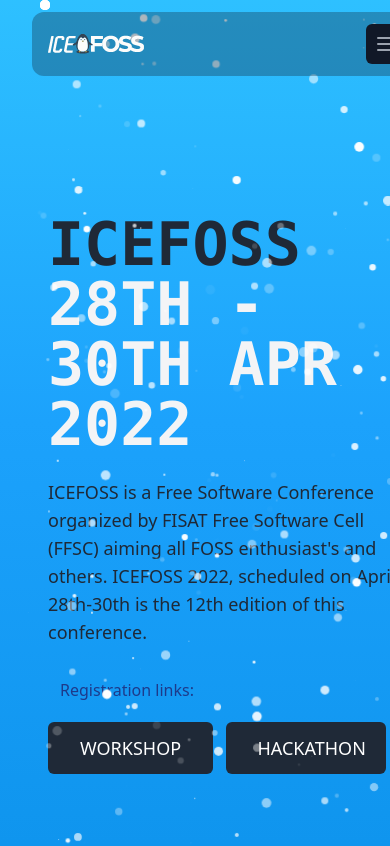
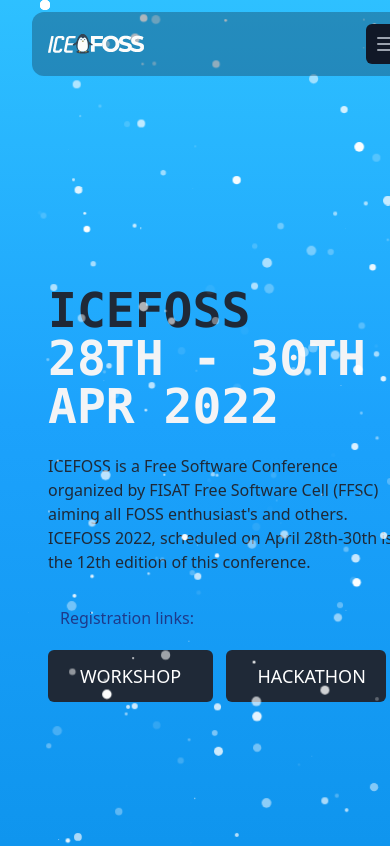
Before and after one commit to ICEFOSS/icefoss, a React (Create React App) app: page / in a window 390 px wide. Shown: the top 846 px of the page. Built offline with nearby package versions, Linux system fonts and the light colour scheme.

Commit message:
changed fontsize

```diff
--- a/src/components/landing.js
+++ b/src/components/landing.js
@@ -10,11 +10,11 @@ export default function Landing() {
       <section className="ml-0  duration-200 h-fit" id="Landing">
         <div className="bg-bgblue animate-[wiggle_90s_scroll_infinite_linear] h-screen flex justify-items-center items-center md:justify-center lg:justify-start">
           <div className="px-2  mt-36  lg:pl-44">
-            <h1 className="text-6xl font-semibold font-mono mb-6">
+            <h1 className="text-5xl md:text-6xl font-semibold font-mono mb-6">
               <span className="text-gray-800">ICEFOSS</span> <br />
               <span className="text-gray-100">28TH - 30TH APR 2022</span>
             </h1>
-            <p className="text-lg max-w-md mb-8 text-gray-800">
+            <p className="text-base md:text-lg max-w-md mb-8 text-gray-800">
               ICEFOSS is a Free Software Conference organized by FISAT Free Software Cell (FFSC) aiming all FOSS enthusiast's and others. ICEFOSS 2022, scheduled on April 28th-30th is the 12th edition of this conference.
             </p>
             <div>
```
